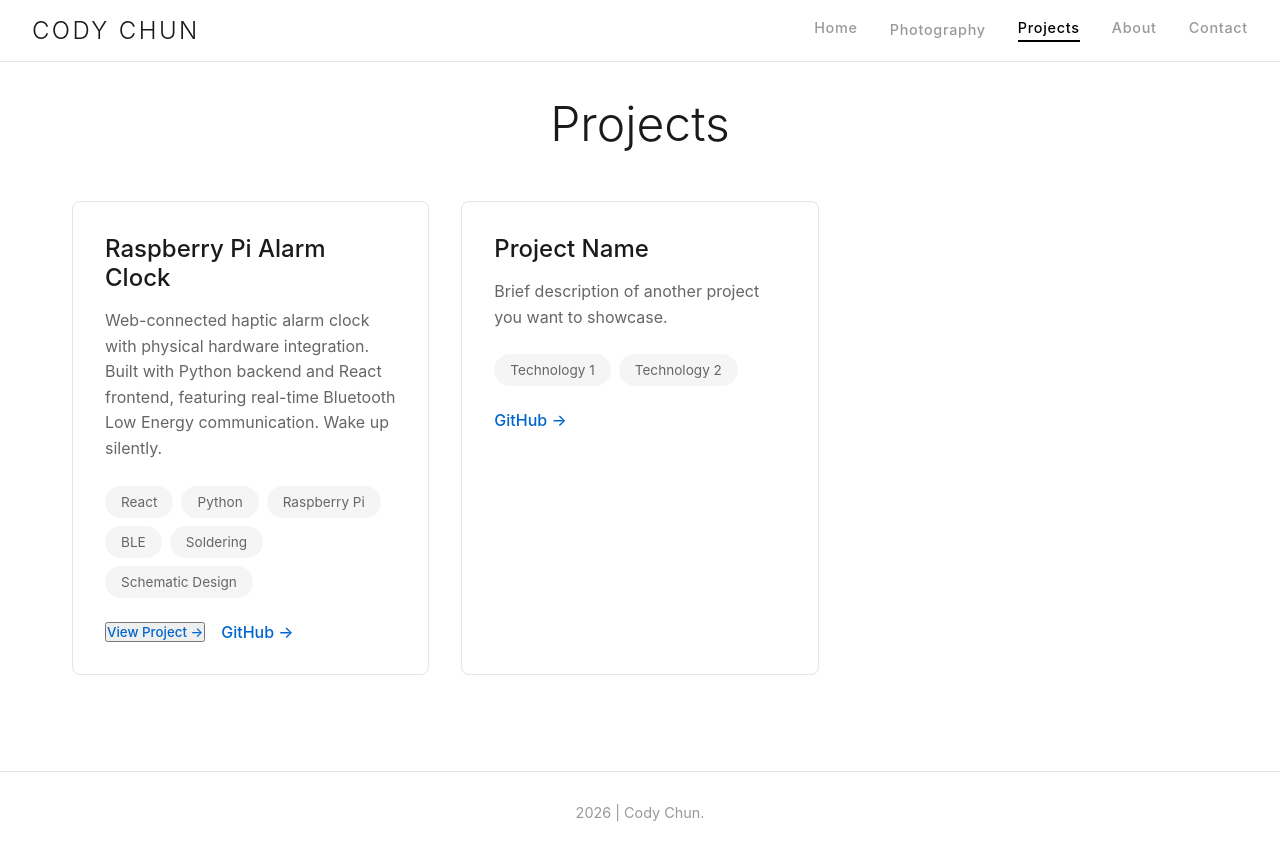
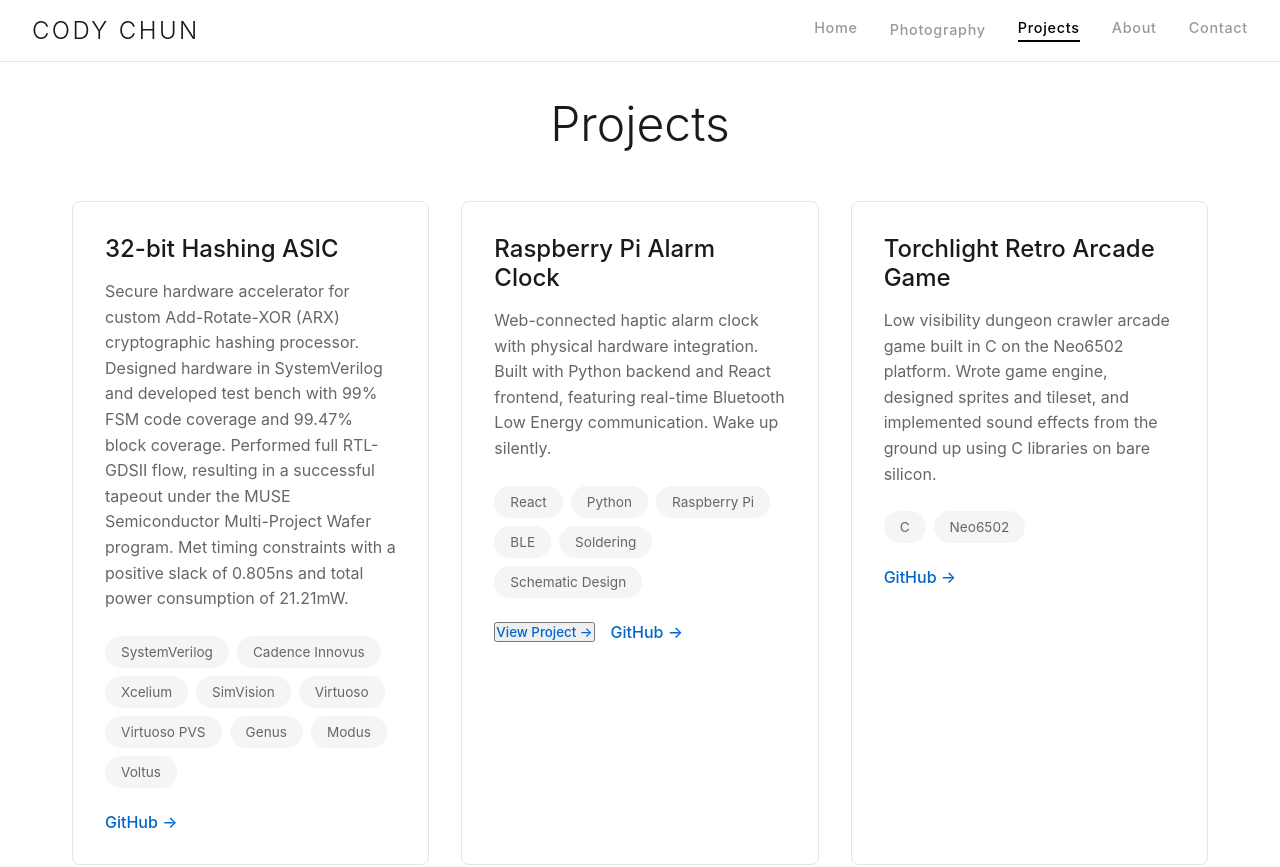
Before and after one commit to codychun/codychun.github.io, a React (Vite) app: page /projects in a window 1280 px wide. Shown: the top 867 px of the page. Built offline with nearby package versions, Linux system fonts and the light colour scheme.

Commit message:
Added Hash ASIC and Torchlight

```diff
--- a/src/data/projects.js
+++ b/src/data/projects.js
@@ -1,6 +1,14 @@
 export const projects = [
   {
     id: 1,
+    title: '32-bit Hashing ASIC',
+    description: 'Secure hardware accelerator for custom Add-Rotate-XOR (ARX) cryptographic hashing processor. Designed hardware in SystemVerilog and developed test bench with 99% FSM code coverage and 99.47% block coverage. Performed full RTL-GDSII flow, resulting in a successful tapeout under the MUSE Semiconductor Multi-Project Wafer program. Met timing constraints with a positive slack of 0.805ns and total power consumption of 21.21mW.',
+    tech: ['SystemVerilog', 'Cadence Innovus', 'Xcelium', 'SimVision', 'Virtuoso', 'Virtuoso PVS', 'Genus', 'Modus', 'Voltus'],
+    link: null,
+    github: 'https://github.com/codychun/hash_asic'
+  },
+  {
+    id: 2,
     title: 'Raspberry Pi Alarm Clock',
     description: 'Web-connected haptic alarm clock with physical hardware integration. Built with Python backend and React frontend, featuring real-time Bluetooth Low Energy communication. Wake up silently.',
     tech: ['React', 'Python', 'Raspberry Pi', 'BLE', 'Soldering', 'Schematic Design'],
@@ -8,12 +16,12 @@ export const projects = [
     github: 'https://github.com/codychun/codychun.github.io/tree/main/src/pages/AlarmPage'
   },
   {
-    id: 2,
-    title: 'Project Name',
-    description: 'Brief description of another project you want to showcase.',
-    tech: ['Technology 1', 'Technology 2'],
+    id: 3,
+    title: 'Torchlight Retro Arcade Game',
+    description: 'Low visibility dungeon crawler arcade game built in C on the Neo6502 platform. Wrote game engine, designed sprites and tileset, and implemented sound effects from the ground up using C libraries on bare silicon.',
+    tech: ['C', 'Neo6502'],
     link: null,
-    github: 'https://github.com/codychun/project'
+    github: 'https://github.com/codychun/torchlight'
   }
   // Add more projects as you build them!
 ]
```
